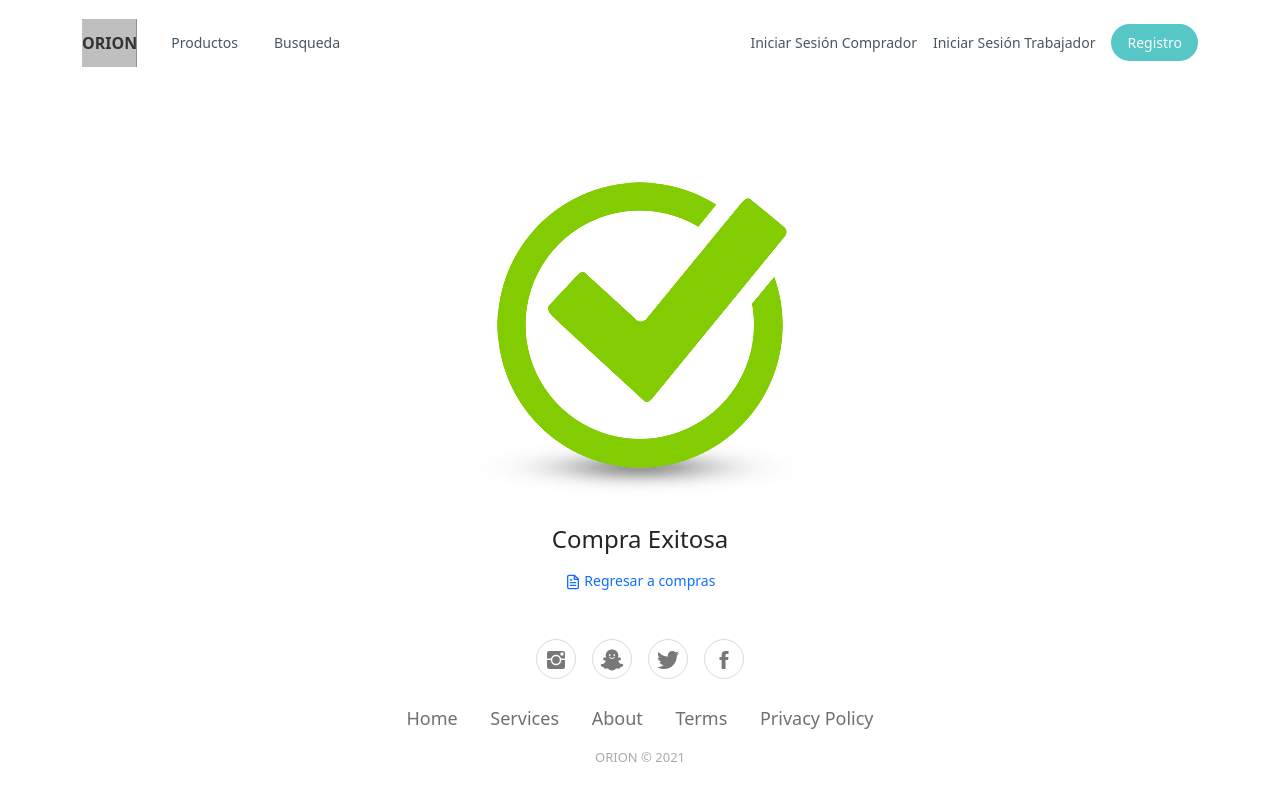
After one commit to mvitta/Hackaton, a Flask app: page /compraExitosa in a window 1280 px wide. The commit adds this page. Run offline with Flask 2, Linux system fonts and the light colour scheme; some libraries are stand-ins or nearby versions; some web fonts are replaced.

Commit message:
plantilla compra realizada

```diff
--- a/App.py
+++ b/App.py
@@ -12,6 +12,7 @@ from werkzeug.exceptions import UnsupportedMediaType
 from werkzeug.security import generate_password_hash, check_password_hash
 
 
+compExitosa = "compraExitosa.html"
 ruta_index = "index.html"
 ruta_productos = "productos.html"
 ruta_login = "login.html"
@@ -412,5 +413,14 @@ def logout():
         return "No hay sesion activa"
 
 
+@app.route("/compraExitosa")
+def compraExitosa():
+    # if "usuario" in session:
+    #     session.pop("usuario", None)
+    return render_template(compExitosa)
+    # else:
+    #     return "No hay sesion activa"
+
+
 if __name__ == "__main__":
     app.run(debug=True, port=8000)
--- a/templates/baseProducto.html
+++ b/templates/baseProducto.html
@@ -103,5 +103,4 @@
         </div>
     </div>
 </div>
-
 {% endblock %}
--- /dev/null
+++ b/templates/compraExitosa.html
@@ -0,0 +1,20 @@
+{% extends "base.html" %}
+{% block content %}
+
+<div style="display : flex;
+justify-content : center;
+align-items : center;">
+    <div style="margin-top: 40px;">
+        <img src="/static/fonts/compraExitosa.png" alt="">
+    </div>
+</div>
+<div style="text-align: center;">
+    <h4 class="card-title">Compra Exitosa</h4>
+</div>
+<div style="text-align: center;">
+    <a class="nav-link" href="{{url_for('productos')}}">
+        <span data-feather="file-text"></span>
+        Regresar a compras
+    </a>
+</div>
+{% endblock %}
```
Also changed, not shown: static/fonts/compraExitosa.png (added).
